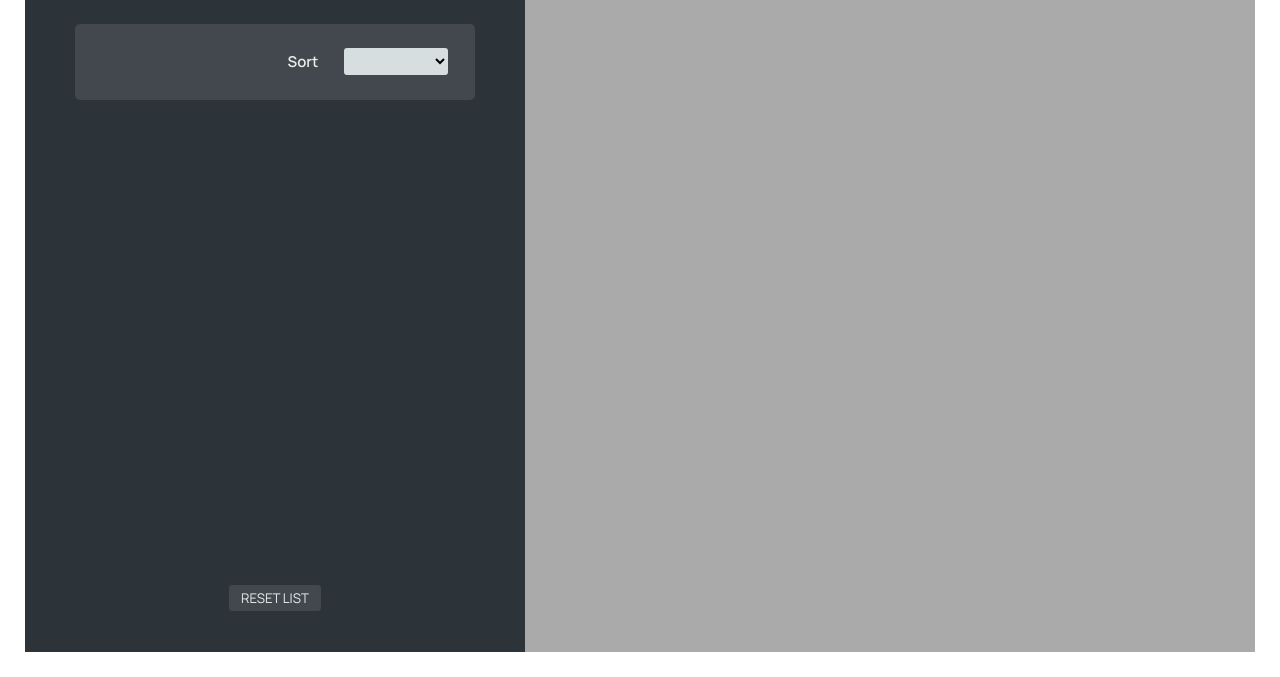
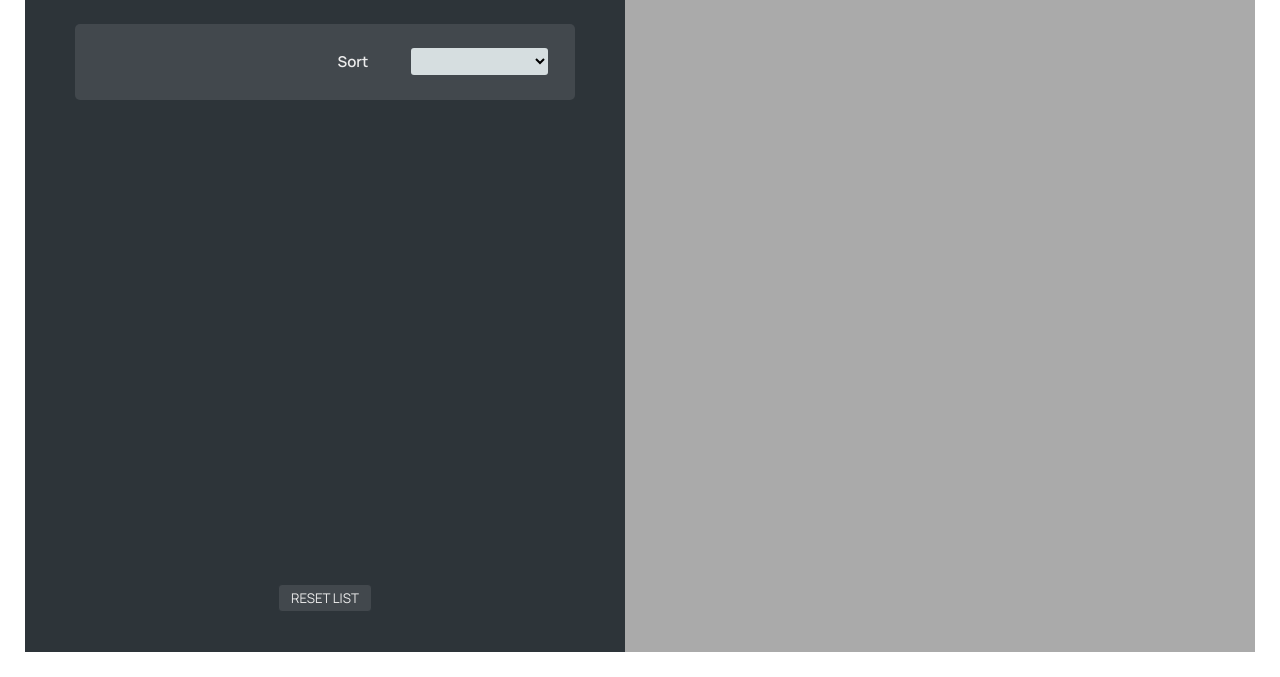
Before and after one commit to AngeloMar98/Mapty, a plain HTML site: page index.html in a window 1280 px wide. Shown: the part 123-800 px from the top of the page. Drawn offline with nearby package versions, Linux system fonts and the light colour scheme.

Commit message:
bigger sidebar so it isn't offset with bigger values

```diff
--- a/style.css
+++ b/style.css
@@ -42,7 +42,7 @@ a:visited {
 
 /* SIDEBAR */
 .sidebar {
-  flex-basis: 50rem;
+  flex-basis: 60rem;
   background-color: var(--color-dark--1);
   padding: 3rem 5rem 4rem 5rem;
   display: flex;
```
